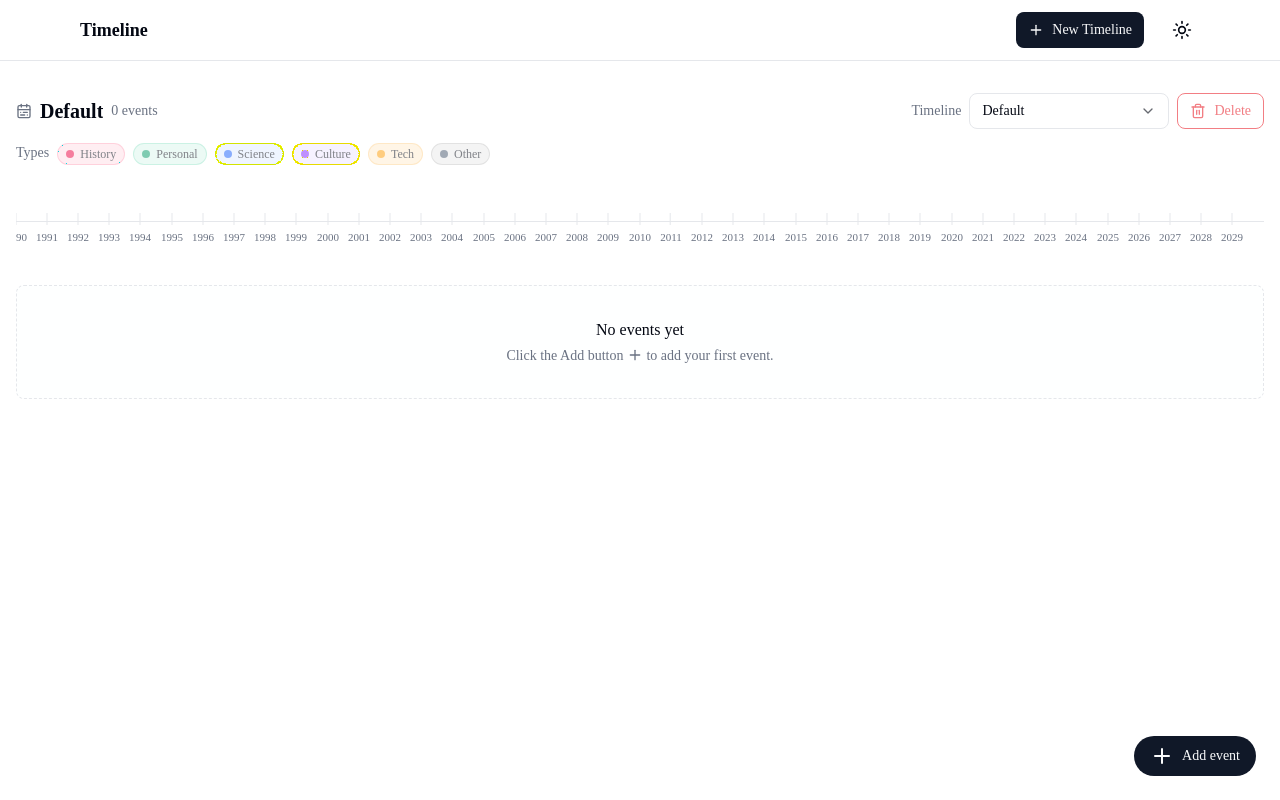
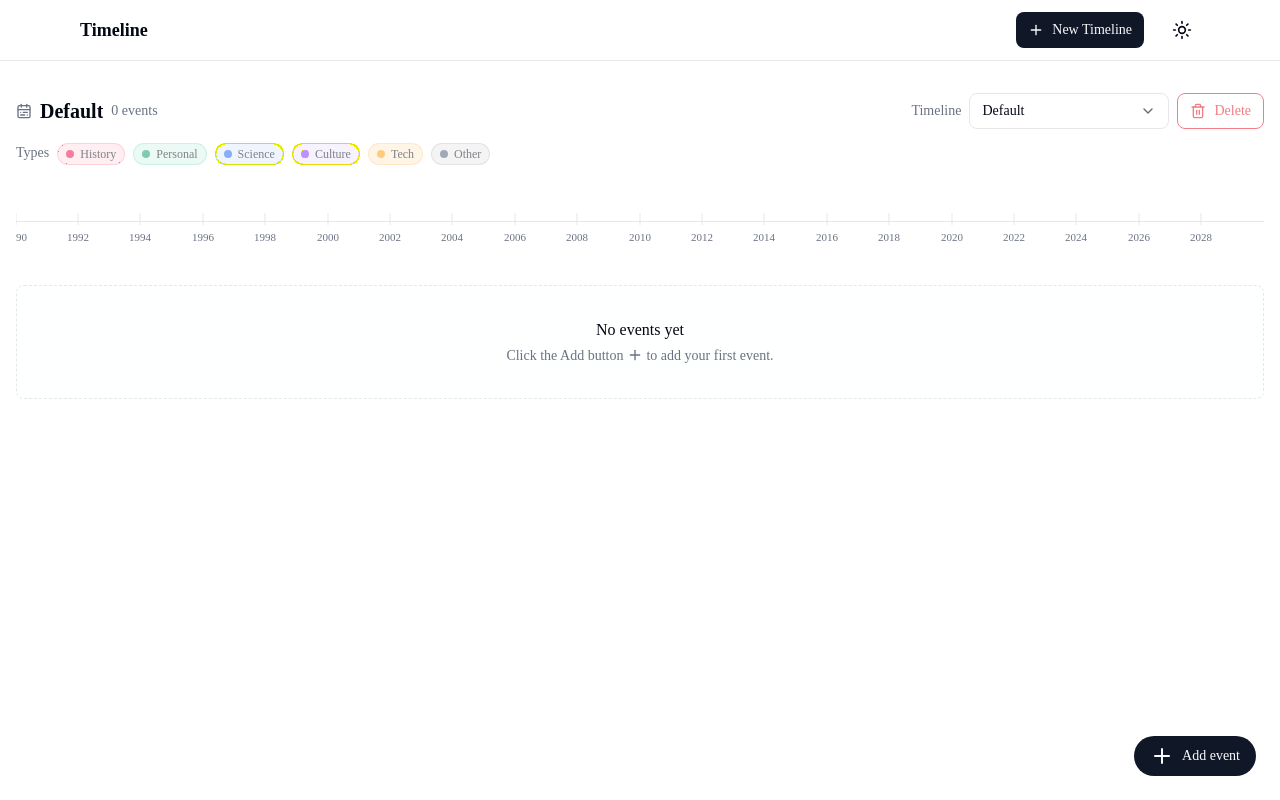
Before and after one commit to Azanore/Timeline, a React (Vite) app: page / in a window 1280 px wide. Built offline with nearby package versions, Linux system fonts and the light colour scheme.

Commit message:
Better axis/fine ticks flexibility, consistency of the logics used, extracted configs

```diff
--- a/src/components/timeline/Timeline.jsx
+++ b/src/components/timeline/Timeline.jsx
@@ -1,4 +1,4 @@
-import { useContext, useRef, useState, useCallback, useMemo, useEffect } from 'react';
+import { useContext, useRef, useState, useCallback, useMemo, useEffect, useLayoutEffect } from 'react';
 import ZoomControls from './ZoomControls.jsx';
 import { TimelineContext } from '../../context/TimelineContext.jsx';
 import { clamp, buildLinearScaler, clampPan, toYearFraction, getAdaptiveScaleBounds } from '../../utils';
@@ -30,6 +30,9 @@ export default function Timeline({ domain }) {
   const [liveMsg, setLiveMsg] = useState('');
   const isVertical = false; // Force horizontal layout only
 
+  // Track container width for responsive layout recomputation
+  const [containerWidth, setContainerWidth] = useState(0);
+
   // Lanes by type removed; events always stack relative to center
 
   // Orientation responsiveness removed: always horizontal
@@ -42,6 +45,31 @@ export default function Timeline({ domain }) {
     const p = Math.round(((viewport?.pan ?? 0) + 0) * 100);
     setLiveMsg(`Zoom ${s}x, Pan ${p}%`);
   }, [viewport?.scale, viewport?.pan]);
+
+  // Observe container width changes to recompute rows responsively
+  useLayoutEffect(() => {
+    const el = containerRef.current;
+    if (!el) return;
+    const measure = () => {
+      try {
+        const rect = el.getBoundingClientRect();
+        const w = Math.max(0, Math.round(rect.width));
+        setContainerWidth(w);
+      } catch {}
+    };
+    measure();
+    let ro;
+    if (typeof ResizeObserver !== 'undefined') {
+      ro = new ResizeObserver(measure);
+      ro.observe(el);
+    } else {
+      window.addEventListener('resize', measure);
+    }
+    return () => {
+      if (ro) ro.disconnect();
+      else window.removeEventListener('resize', measure);
+    };
+  }, []);
 
   // Auto-scroll into view: center the selected event by adjusting pan
   useEffect(() => {
@@ -141,7 +169,7 @@ export default function Timeline({ domain }) {
 
   // Build rows (collision-based) for rows-only mode
   const rowsData = useMemo(() => {
-    const width = containerRef.current?.clientWidth || 800;
+    const width = containerWidth || 800;
     const scaleVal = viewport?.scale ?? 1;
     const panVal = viewport?.pan ?? 0;
     // Tiered heights to keep layout predictable (for body visibility only)
@@ -178,7 +206,7 @@ export default function Timeline({ domain }) {
       rows[r].end = x + TOTAL_W; // update last end for collision
     }
     return { rows, tier };
-  }, [sortedEvents, viewport?.scale, viewport?.pan, scaler]);
+  }, [sortedEvents, viewport?.scale, viewport?.pan, scaler, containerWidth]);
 
   return (
     <div className="w-full h-full flex flex-col">
--- a/src/components/timeline/TimelineAxis.jsx
+++ b/src/components/timeline/TimelineAxis.jsx
@@ -23,7 +23,9 @@ export default function TimelineAxis({ domain = CONFIG.axis.defaultDomain }) {
   const [width, setWidth] = useState(0);
   // Canvas context for precise text width measurement (near pixel-perfect)
   const measureCtxRef = useRef(null);
-  const fontSpecRef = useRef('11px sans-serif');
+  const fontSpecRef = useRef(`${CONFIG.axis?.markerFontPx || 11}px sans-serif`);
+  // Remember last chosen tick config for hysteresis
+  const prevPickRef = useRef(null);
   useLayoutEffect(() => {
     const el = containerRef.current;
     if (!el) return;
@@ -95,10 +97,65 @@ export default function TimelineAxis({ domain = CONFIG.axis.defaultDomain }) {
       const plan = getAxisPlan({ domain, scale, pan, scaler });
       return { unit: plan.unit, step: plan.step, showLabels: true };
     }
-    // Legacy: span derived ONLY from zoom level to keep ticks stable while panning
-    const spanByScale = Math.max(1e-9, (domain?.[1] ?? 1) - (domain?.[0] ?? 0)) / Math.max(1e-9, scale || 1);
-    return getAxisTickConfigBySpan(spanByScale);
-  }, [domain, scale, pan, scaler, usePlanner]);
+    // Width-aware: pick unit/step so adjacent ticks target a consistent pixel spacing across periods
+    // Compute desired count from axis width and targetTickPx
+    const spanYears = Math.max(1e-9, (domain?.[1] ?? 1) - (domain?.[0] ?? 0));
+    const visibleSpanYears = spanYears / Math.max(1e-9, scale || 1);
+    const targetPx = Math.max(16, CONFIG.axis?.targetTickPx || 60);
+    const axisPx = width > 0 ? width : 800;
+    const desiredCount = Math.max(1, Math.floor(axisPx / targetPx));
+    // Convert desired count to desired delta in years
+    const desiredYearsPerTick = visibleSpanYears / desiredCount;
+    // Candidate steps per unit in years
+    const Y = 1;
+    const M = 1 / 12;
+    const D = 1 / 365; // approx
+    const H = 1 / (365 * 24);
+    const MIN = 1 / (365 * 24 * 60);
+    const ss = (CONFIG.axis && CONFIG.axis.stepSets) || {};
+    /** @type {{unit:'month'|'week'|'day'|'hour'|'minute'|'year', step:number, years:number}[]} */
+    const candidates = [];
+    // helper to push from a step array with a converter to years
+    const pushSteps = (unit, steps, toYears) => {
+      if (!Array.isArray(steps)) return;
+      for (const s of steps) {
+        const n = Number(s);
+        if (!Number.isFinite(n) || n <= 0) continue;
+        candidates.push({ unit, step: n, years: toYears(n) });
+      }
+    };
+    pushSteps('month', ss.month || [1,3,6], (s) => s * M);
+    // weeks and days
+    pushSteps('week', ss.week || [1], (s) => (7 * s) * D);
+    pushSteps('day', ss.day || [1,2,5,10], (s) => s * D);
+    // hours
+    pushSteps('hour', ss.hour || [1,2,3,6,12], (s) => s * H);
+    // minutes
+    pushSteps('minute', ss.minute || [1,5,10,15,30], (s) => s * MIN);
+    // years
+    pushSteps('year', ss.year || [1,2,5,10,20,25,50,100], (s) => s * Y);
+    // Filter candidates to those with yearsPerTick >= desiredYearsPerTick (avoid over-dense)
+    const viable = candidates.filter(c => c.years >= desiredYearsPerTick);
+    const pick = (viable.length ? viable : candidates).reduce((best, c) => {
+      const err = Math.abs(c.years - desiredYearsPerTick);
+      return (best == null || err < best.err) ? { c, err } : best;
+    }, null);
+    let chosen = pick?.c || { unit: 'month', step: 1, years: M };
+    // Apply simple hysteresis: only switch if improvement beats threshold
+    const hysteresis = Math.max(0, Number(CONFIG.axis?.hysteresisPct ?? 0));
+    const prev = prevPickRef.current;
+    if (prev && (prev.unit !== chosen.unit || prev.step !== chosen.step) && hysteresis > 0) {
+      const errPrev = Math.abs(prev.years - desiredYearsPerTick);
+      const errNew = Math.abs(chosen.years - desiredYearsPerTick);
+      if (!(errNew < errPrev * (1 - hysteresis))) {
+        chosen = prev; // keep previous choice
+      }
+    }
+    // update ref
+    prevPickRef.current = chosen;
+    const { unit, step } = chosen;
+    return { unit, step, showLabels: true };
+  }, [domain, scale, pan, scaler, usePlanner, width]);
 
   // Context markers: always show helpful anchors at the top
   // - year unit: yearly markers by configured step
@@ -186,6 +243,18 @@ export default function TimelineAxis({ domain = CONFIG.axis.defaultDomain }) {
       const maxTicks = CONFIG.axis.maxDayTicks; // safety cap
       let count = 0;
       let d = alignToUnitStartUTC(yfToUTCDate(vMin), 'day');
+      // Anchor multi-day steps to a global UTC epoch grid so tick phase is stable while panning
+      if (d) {
+        const s = Math.max(1, Number(step) || 1);
+        if (s > 1) {
+          const epochMs = Date.UTC(1970, 0, 1, 0, 0, 0, 0);
+          const dayMs = 24 * 60 * 60 * 1000;
+          const stepMs = dayMs * s;
+          const tMs = d.getTime();
+          const r = ((tMs - epochMs) % stepMs + stepMs) % stepMs;
+          if (r !== 0) d = new Date(tMs + (stepMs - r));
+        }
+      }
       while (d && count <= maxTicks) {
         const yf = utcDateToYearFraction(d);
         if (yf == null || yf > vMax) break;
@@ -197,6 +266,19 @@ export default function TimelineAxis({ domain = CONFIG.axis.defaultDomain }) {
       const maxTicks = CONFIG.axis.maxHourTicks; // safety cap
       let count = 0;
       let d = alignToUnitStartUTC(yfToUTCDate(vMin), 'hour');
+      // For non-1 steps, anchor to a global epoch grid so tick phase is stable while panning
+      // Example: for 6-hour steps -> ticks at 00:00, 06:00, 12:00, 18:00 UTC regardless of pan
+      if (d) {
+        const s = Math.max(1, Number(step) || 1);
+        if (s > 1) {
+          const epochMs = Date.UTC(1970, 0, 1, 0, 0, 0, 0);
+          const unitMs = 60 * 60 * 1000;
+          const stepMs = unitMs * s;
+          const tMs = d.getTime();
+          const r = ((tMs - epochMs) % stepMs + stepMs) % stepMs;
+          if (r !== 0) d = new Date(tMs + (stepMs - r));
+        }
+      }
       while (d && count <= maxTicks) {
         const yf = utcDateToYearFraction(d);
         if (yf == null || yf > vMax) break;
@@ -208,6 +290,18 @@ export default function TimelineAxis({ domain = CONFIG.axis.defaultDomain }) {
       const maxTicks = CONFIG.axis.maxMinuteTicks; // safety cap
       let count = 0;
       let d = alignToUnitStartUTC(yfToUTCDate(vMin), 'minute');
+      // For non-1 steps, anchor to a global epoch grid (e.g., 15m -> :00, :15, :30, :45 UTC) to keep phase stable
+      if (d) {
+        const s = Math.max(1, Number(step) || 1);
+        if (s > 1) {
+          const epochMs = Date.UTC(1970, 0, 1, 0, 0, 0, 0);
+          const unitMs = 60 * 1000;
+          const stepMs = unitMs * s;
+          const tMs = d.getTime();
+          const r = ((tMs - epochMs) % stepMs + stepMs) % stepMs;
+          if (r !== 0) d = new Date(tMs + (stepMs - r));
+        }
+      }
       while (d && count <= maxTicks) {
         const yf = utcDateToYearFraction(d);
         if (yf == null || yf > vMax) break;
@@ -242,7 +336,7 @@ export default function TimelineAxis({ domain = CONFIG.axis.defaultDomain }) {
 
   // Horizontal only
   return (
-    <div ref={containerRef} className="w-full h-16 relative overflow-hidden">
+    <div ref={containerRef} className="w-full relative overflow-hidden" style={{ height: (CONFIG.axis?.trackHeightPx || 64) + 'px' }}>
       <div className="absolute inset-x-0 top-8 border-t border-border" />
       {(() => {
         // Precompute positions for existing markers
@@ -381,8 +475,9 @@ export default function TimelineAxis({ domain = CONFIG.axis.defaultDomain }) {
           return (
             <div
               key={`mk-${i}-${p.mk.yf}`}
-              className={`absolute ${yearsOnTop ? 'top-0' : 'top-6'} text-[11px] text-muted-foreground select-none`}
-              style={p.leftPx != null ? { left: p.leftPx, transform: 'translateX(-50%)' } : { left: `${p.leftPct}%`, transform: 'translateX(-50%)' }}
+              className={`absolute ${yearsOnTop ? 'top-0' : 'top-6'} text-muted-foreground select-none`}
+              style={p.leftPx != null ? { left: p.leftPx, transform: 'translateX(-50%)', fontSize: (CONFIG.axis?.markerFontPx || 11) }
+                : { left: `${p.leftPct}%`, transform: 'translateX(-50%)', fontSize: (CONFIG.axis?.markerFontPx || 11) }}
             >
               {yearsOnTop ? (
                 <>
@@ -404,8 +499,8 @@ export default function TimelineAxis({ domain = CONFIG.axis.defaultDomain }) {
           rendered.push(
             <div
               key={`mk-pin-left-${pinTarget.mk.yf}`}
-              className={`absolute ${yearsOnTop ? 'top-0' : 'top-6'} text-[11px] text-muted-foreground select-none`}
-              style={width > 0 ? { left: 0, transform: 'translateX(0%)' } : { left: '0%', transform: 'translateX(0%)' }}
+              className={`absolute ${yearsOnTop ? 'top-0' : 'top-6'} text-muted-foreground select-none`}
+              style={width > 0 ? { left: 0, transform: 'translateX(0%)', fontSize: (CONFIG.axis?.markerFontPx || 11) } : { left: '0%', transform: 'translateX(0%)', fontSize: (CONFIG.axis?.markerFontPx || 11) }}
             >
               {yearsOnTop ? (
                 <>
@@ -425,8 +520,8 @@ export default function TimelineAxis({ domain = CONFIG.axis.defaultDomain }) {
           rendered.push(
             <div
               key={`mk-pin-right-${pinTarget.mk.yf}`}
-              className={`absolute ${yearsOnTop ? 'top-0' : 'top-6'} text-[11px] text-muted-foreground select-none`}
-              style={width > 0 ? { left: width, transform: 'translateX(-100%)' } : { left: '100%', transform: 'translateX(-100%)' }}
+              className={`absolute ${yearsOnTop ? 'top-0' : 'top-6'} text-muted-foreground select-none`}
+              style={width > 0 ? { left: width, transform: 'translateX(-100%)', fontSize: (CONFIG.axis?.markerFontPx || 11) } : { left: '100%', transform: 'translateX(-100%)', fontSize: (CONFIG.axis?.markerFontPx || 11) }}
             >
               {yearsOnTop ? (
                 <>
@@ -447,7 +542,11 @@ export default function TimelineAxis({ domain = CONFIG.axis.defaultDomain }) {
       })()}
       {(() => {
         // Decimate labels to avoid overcrowding, but keep it STABLE w.r.t. panning
-        const maxLabels = CONFIG.axis.maxLabels || 12;
+        // Derive label capacity from viewport width to keep a minimum pixel spacing
+        const widthBasedMax = (width > 0)
+          ? Math.max(1, Math.floor(width / Math.max(1, CONFIG.axis.minLabelSpacingPx || 42)))
+          : (CONFIG.axis.maxLabels || 12);
+        const maxLabels = Math.max(1, Math.min(CONFIG.axis.maxLabels || 12, widthBasedMax));
         const spanByScale = Math.max(1e-9, (domain?.[1] ?? 1) - (domain?.[0] ?? 0)) / Math.max(1e-9, scale || 1);
         const unit = tickCfg.unit;
         const step = tickCfg.step || 1;
@@ -460,6 +559,8 @@ export default function TimelineAxis({ domain = CONFIG.axis.defaultDomain }) {
             .map(m => (/^[-+]?\d{1,6}$/.test(String(m.label)) ? Math.trunc(m.yf) : null))
             .filter(v => v != null)
         );
+        // Enforce minimal pixel spacing across all labels (secondary guard)
+        let lastLabelPx = -Infinity;
         return fineTicks.map((it, idx) => {
           const u = scaler.toUnit(it.yf);
           const uScaled = (u - 0.5) * scale + 0.5 + pan;
@@ -476,6 +577,12 @@ export default function TimelineAxis({ domain = CONFIG.axis.defaultDomain }) {
             if (!tickCfg.showLabels) return '';
             // Month: suppress January if year marker exists at same spot
             if (it.type === 'month') {
+              // Pan-invariant decimation for months using absolute month index modulo
+              const epochMonthIndex = (1970 * 12 + 0); // Jan 1970 baseline
+              const thisMonthIndex = (it.y * 12 + (it.m - 1));
+              const k = Math.floor((thisMonthIndex - epochMonthIndex) / Math.max(1, step));
+              if ((k % stride) !== 0) return '';
+              // Suppress January label if a year marker exists at same position
               if (it.m === 1 && yearSet.has(it.y)) return '';
               return `${formatUTCMonthShort(it.y, it.m)}`;
             }
@@ -488,48 +595,62 @@ export default function TimelineAxis({ domain = CONFIG.axis.defaultDomain }) {
               if ((k % stride) !== 0) return '';
             }
             if (it.type === 'day') {
+              // Pan-invariant decimation for days using epoch day index modulo
               try {
+                const epochMs = Date.UTC(1970, 0, 1);
+                const tMs = Date.UTC(it.y, it.m - 1, it.d);
+                const dayMs = 24 * 60 * 60 * 1000;
+                const k = Math.floor((tMs - epochMs) / (dayMs * Math.max(1, step)));
+                if ((k % stride) !== 0) return '';
                 const d = new Date(Date.UTC(it.y, it.m - 1, it.d));
-                const fmt = new Intl.DateTimeFormat(undefined, { month: 'short', day: 'numeric', timeZone: 'UTC' });
+                const fmt = new Intl.DateTimeFormat(CONFIG?.format?.locale, { month: 'short', day: 'numeric', timeZone: (CONFIG?.format?.timeZone || 'UTC') });
                 return (isMajor ? fmt.format(d) + ' ' + formatUTCYear(it.y) : fmt.format(d));
               } catch { return `${it.d}`; }
             }
             if (it.type === 'week') {
               try {
+                // Pan-invariant decimation for weeks using a week-start-aligned epoch baseline
+                const base = new Date(Date.UTC(1970, 0, 1)); // Thu
+                const dow = base.getUTCDay(); // 4
+                let weekStartEpochMs;
+                if (CONFIG.axis?.weekStart === 'sunday') {
+                  weekStartEpochMs = Date.UTC(1970, 0, 1 - dow);
+                } else {
+                  const iso = (dow + 6) % 7;
+                  weekStartEpochMs = Date.UTC(1970, 0, 1 - iso);
+                }
+                const tMs = Date.UTC(it.y, it.m - 1, it.d);
+                const weekMs = 7 * 24 * 60 * 60 * 1000;
+                const k = Math.floor((tMs - weekStartEpochMs) / (weekMs * Math.max(1, step)));
+                if ((k % stride) !== 0) return '';
                 const d = new Date(Date.UTC(it.y, it.m - 1, it.d));
-                const fmt = new Intl.DateTimeFormat(undefined, { month: 'short', day: 'numeric', timeZone: 'UTC' });
+                const fmt = new Intl.DateTimeFormat(CONFIG?.format?.locale, { month: 'short', day: 'numeric', timeZone: (CONFIG?.format?.timeZone || 'UTC') });
                 return fmt.format(d);
               } catch { return ''; }
             }
             if (it.type === 'hour') {
-              const time = `${String(it.h).padStart(2, '0')}:00`;
-              if (CONFIG.axis.contextLabels) {
-                try {
-                  const d = new Date(Date.UTC(it.y, (it.m || 1) - 1, it.d || 1));
-                  const fmt = new Intl.DateTimeFormat(undefined, { month: 'short', day: 'numeric', timeZone: 'UTC' });
-                  return `${time} • ${fmt.format(d)}`;
-                } catch {}
-              }
-              return time;
+              // Keep hour labels minimal; day/month context is already provided by top markers in hour/minute views
+              return `${String(it.h).padStart(2, '0')}:00`;
             }
             if (it.type === 'minute') {
-              const time = `${String(it.h).padStart(2, '0')}:${String(it.min).padStart(2, '0')}`;
-              if (CONFIG.axis.contextLabels) {
-                try {
-                  const d = new Date(Date.UTC(it.y, (it.m || 1) - 1, it.d || 1));
-                  const fmt = new Intl.DateTimeFormat(undefined, { month: 'short', day: 'numeric', timeZone: 'UTC' });
-                  return `${time} • ${fmt.format(d)}`;
-                } catch {}
-              }
-              return time;
+              // Keep minute labels minimal for the same reason as hours (avoid redundancy with top markers)
+              return `${String(it.h).padStart(2, '0')}:${String(it.min).padStart(2, '0')}`;
             }
             return '';
           })();
+          // If label exists, ensure minimum spacing in pixels relative to previous shown label
+          if (label) {
+            const minPx = Math.max(1, CONFIG.axis.minLabelSpacingPx || 42);
+            if (leftPx != null) {
+              if (leftPx - lastLabelPx < minPx) return null;
+              lastLabelPx = leftPx;
+            }
+          }
           return (
             <div key={`${it.type}-${it.y}-${it.m || 0}-${it.d || 0}-${it.h || 0}-${it.min || 0}`} className="absolute top-8 select-none" style={leftPx != null ? { left: leftPx, transform: 'translateX(-50%)' } : { left: `${leftPct}%`, transform: 'translateX(-50%)' }}>
               <div className={`w-px ${isMajor ? 'h-3 bg-border' : 'h-2 bg-border/80' } mx-auto`} style={{ transform: 'translateX(-0.5px)' }} />
               {label && (
-                <div className="mt-1 text-[10px] text-muted-foreground tabular-nums whitespace-nowrap truncate max-w-[140px]">{label}</div>
+                <div className="mt-1 text-muted-foreground tabular-nums whitespace-nowrap truncate" style={{ fontSize: (CONFIG.axis?.labelFontPx || 10), maxWidth: (CONFIG.axis?.labelMaxWidthPx || 140) }}>{label}</div>
               )}
             </div>
           );
--- a/src/config/index.js
+++ b/src/config/index.js
@@ -91,7 +91,27 @@ const CONFIG = {
       monthUpperYears: 12,      // <= 12 years -> months
     },
     maxLabels: 14,
+    // Desired pixel spacing between adjacent fine tick labels across units
+    targetTickPx: 60,
     minLabelSpacingPx: 42,
+    // Axis presentation
+    trackHeightPx: 64,        // matches tailwind h-16
+    markerFontPx: 11,
+    labelFontPx: 10,
+    labelMaxWidthPx: 140,
+    // Mild deadband to reduce step/unit flipping near thresholds (0 = off)
+    hysteresisPct: 0.05, // default hysteresis
+    // Step candidates per unit (standard ticking)
+    stepSets: {
+      year: [1, 2, 5, 10, 20, 25, 50, 100],
+      month: [1, 3, 6],
+      week: [1],
+      day: [1, 2, 5, 10],
+      hour: [1, 2, 3, 6, 12],
+      minute: [1, 5, 10, 15, 30],
+    },
+    // Edge pinning threshold for top markers
+    pinThresholdPx: 6,
     maxDayTicks: 1200,
     maxHourTicks: 1500,
     maxMinuteTicks: 3000,
@@ -108,6 +128,10 @@ const CONFIG = {
     edgePinsMinCount: 2,
     // Hysteresis to avoid unit flicker when zoom changes slightly
     plannerHysteresisScalePct: 0.08, // if |Δscale|/prevScale < 8% and unit changes, keep previous unit
+  },
+  format: {
+    locale: undefined, // e.g., 'en-US' | 'fr-FR'; undefined = browser default
+    timeZone: 'UTC',   // Keep UTC-based timeline semantics by default
   },
   events: {
     defaults: {
--- a/src/utils/index.js
+++ b/src/utils/index.js
@@ -280,20 +280,22 @@ export function nextTickUTC(date, unit, step = 1) {
 export function formatMarkerLabelUTC(date, unit) {
   if (!(date instanceof Date)) return '';
   try {
+    const loc = CONFIG?.format?.locale;
+    const tz = CONFIG?.format?.timeZone || 'UTC';
     switch (unit) {
       case 'year':
-        return new Intl.DateTimeFormat(undefined, { year: 'numeric', timeZone: 'UTC' }).format(date);
+        return new Intl.DateTimeFormat(loc, { year: 'numeric', timeZone: tz }).format(date);
       case 'month':
-        return new Intl.DateTimeFormat(undefined, { month: 'short', year: 'numeric', timeZone: 'UTC' }).format(date);
+        return new Intl.DateTimeFormat(loc, { month: 'short', year: 'numeric', timeZone: tz }).format(date);
       case 'week':
       case 'day':
-        return new Intl.DateTimeFormat(undefined, { day: 'numeric', month: 'short', year: 'numeric', timeZone: 'UTC' }).format(date);
+        return new Intl.DateTimeFormat(loc, { day: 'numeric', month: 'short', year: 'numeric', timeZone: tz }).format(date);
       case 'hour':
-        return new Intl.DateTimeFormat(undefined, { day: 'numeric', month: 'short', year: 'numeric', hour: '2-digit', minute: '2-digit', hour12: false, timeZone: 'UTC' }).format(date);
+        return new Intl.DateTimeFormat(loc, { day: 'numeric', month: 'short', year: 'numeric', hour: '2-digit', minute: '2-digit', hour12: false, timeZone: tz }).format(date);
       case 'minute':
-        return new Intl.DateTimeFormat(undefined, { hour: '2-digit', minute: '2-digit', hour12: false, timeZone: 'UTC' }).format(date);
+        return new Intl.DateTimeFormat(loc, { hour: '2-digit', minute: '2-digit', hour12: false, timeZone: tz }).format(date);
       default:
-        return new Intl.DateTimeFormat(undefined, { year: 'numeric', timeZone: 'UTC' }).format(date);
+        return new Intl.DateTimeFormat(loc, { year: 'numeric', timeZone: tz }).format(date);
     }
   } catch {
     // Fallbacks
@@ -317,7 +319,9 @@ export function formatMarkerLabelUTC(date, unit) {
 export function formatUTCMonthShort(year, month) {
   const d = toUTCDate({ year, month: Math.max(1, Math.min(12, month)) });
   try {
-    return new Intl.DateTimeFormat(undefined, { month: 'short', timeZone: 'UTC' }).format(d);
+    const loc = CONFIG?.format?.locale;
+    const tz = CONFIG?.format?.timeZone || 'UTC';
+    return new Intl.DateTimeFormat(loc, { month: 'short', timeZone: tz }).format(d);
   } catch {
     // Fallback
     const names = ['Jan','Feb','Mar','Apr','May','Jun','Jul','Aug','Sep','Oct','Nov','Dec'];
```
Also changed, not shown: 1 other file (tests, documents, lock files or other folders).
